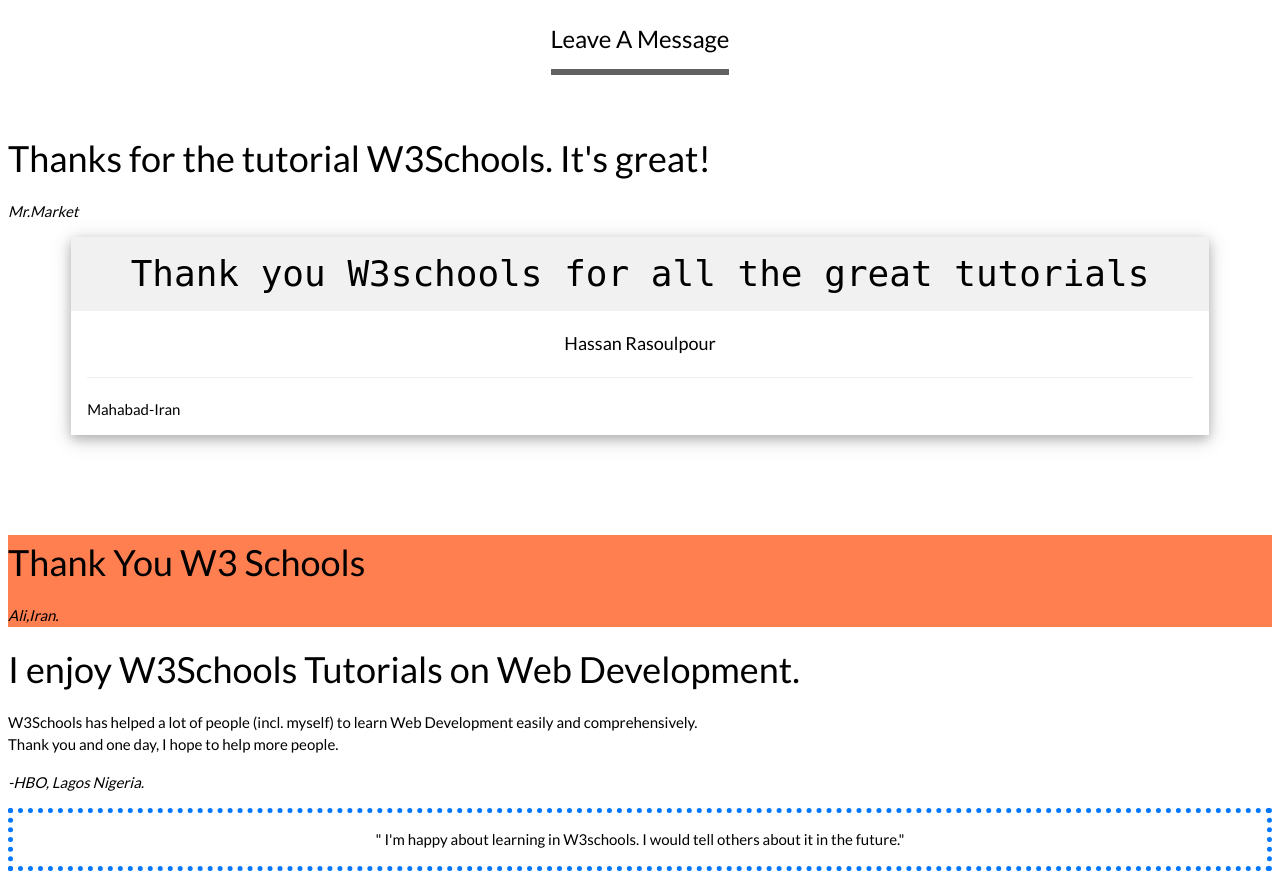
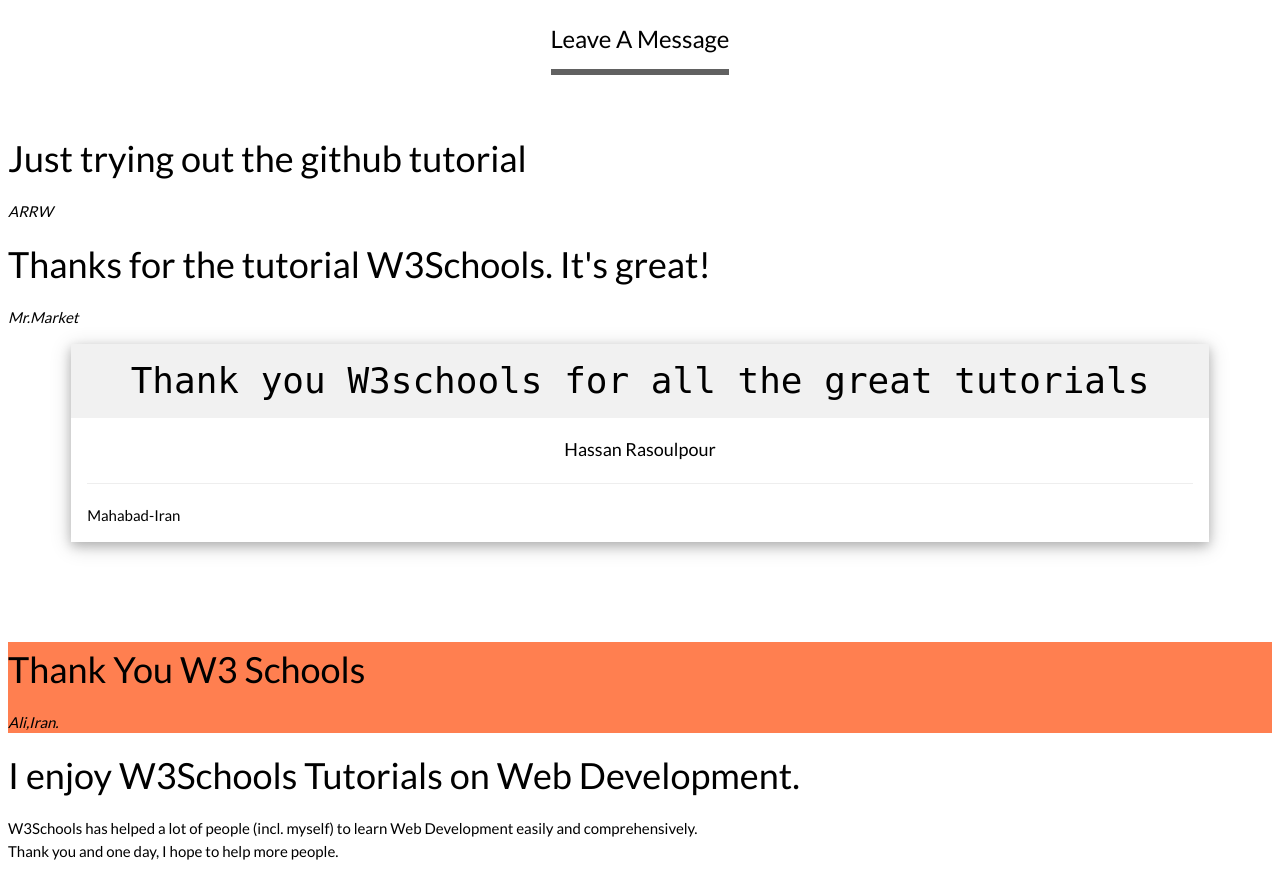
Before and after one commit to w3schools-test/w3schools-test.github.io, a plain HTML site: page index.html in a window 1280 px wide. Shown: the part 1320-2196 px from the top of the page. Drawn offline with nearby package versions, Linux system fonts and the light colour scheme; a web font is replaced by a local one.

Commit message:
Added message

```diff
--- a/index.html
+++ b/index.html
@@ -68,6 +68,12 @@ html,body,h1,h2,h3,h4 {font-family:"Lato", sans-serif}
 
     <!-- Insert your message below here -->
 
+    <!-- message from ARRW -->
+    <div>
+        <h1>Just trying out the github tutorial</h1>
+        <p> <i> ARRW </i> </p>
+    </div>
+
      <!-- Mr.Market Thanks W3Schools -->
      <div>
          <h1>Thanks for the tutorial W3Schools. It's great!</h1>
```
